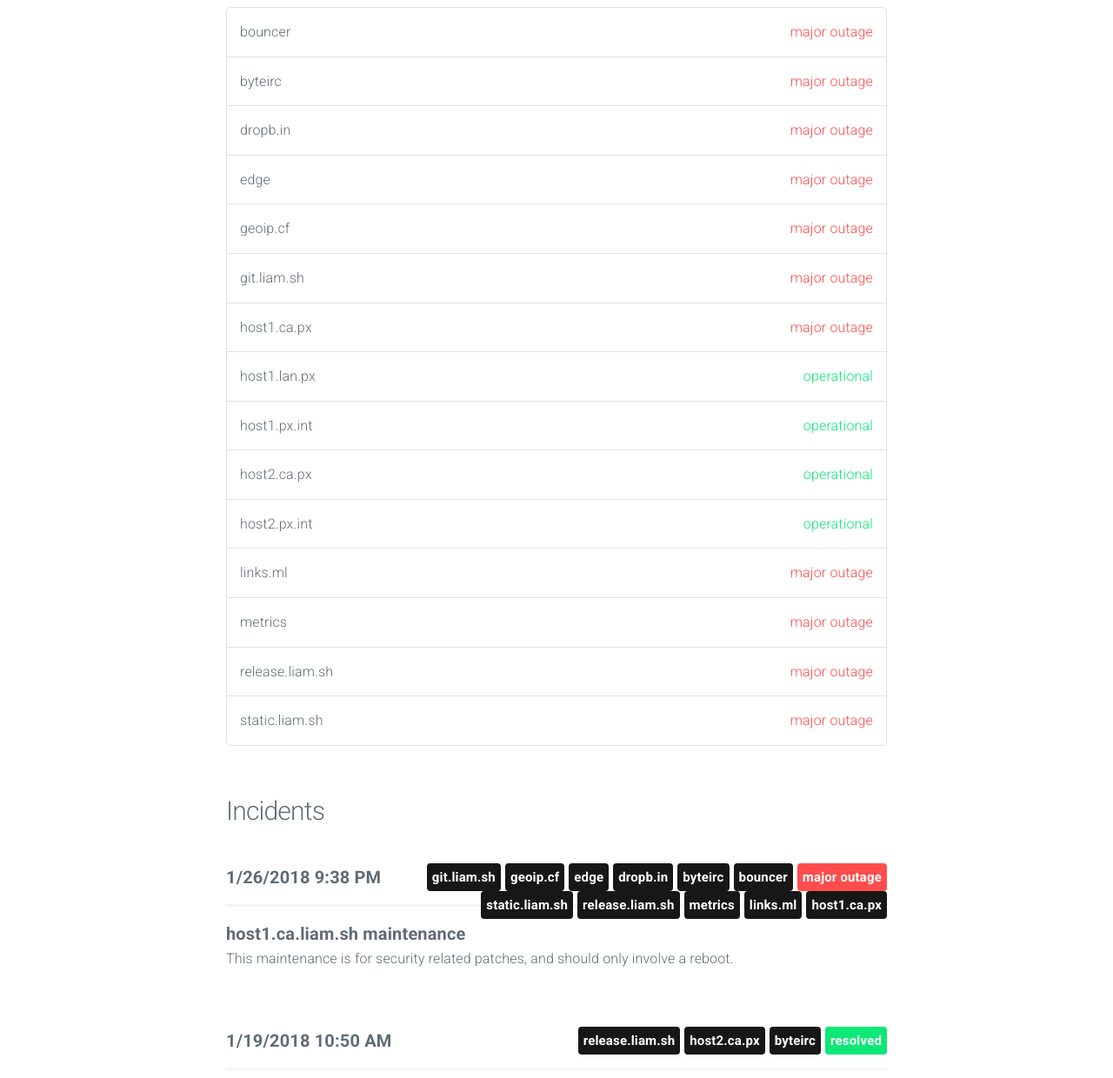
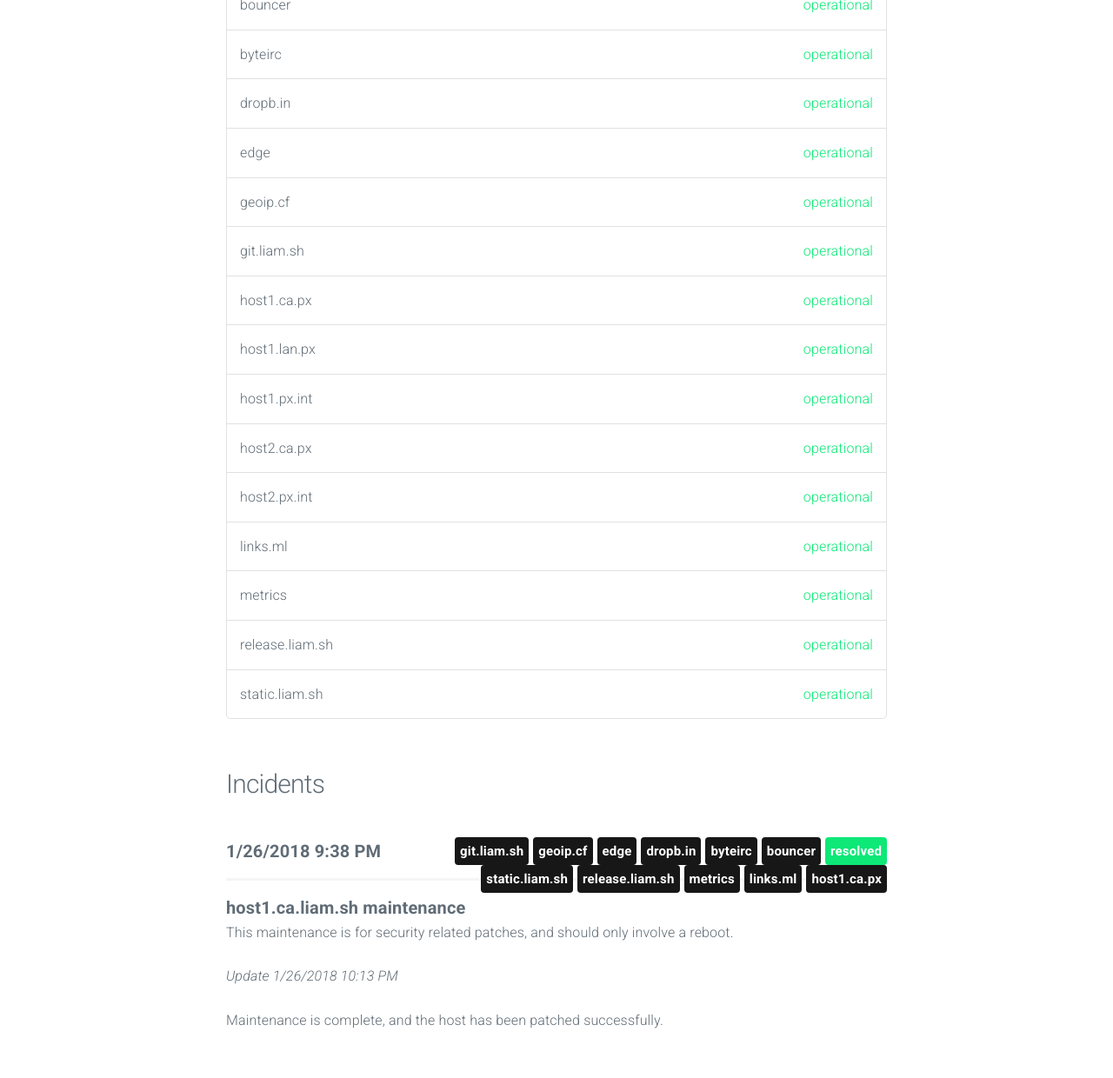
Before and after one commit to ProtheanGod/status, a plain HTML site: page index.html in a window 1280 px wide. Shown: the part 289-1529 px from the top of the page at 87% size. Drawn offline with nearby package versions, Linux system fonts and the light colour scheme; no server answers.

Commit message:
update index

```diff
--- a/index.html
+++ b/index.html
@@ -29,42 +29,40 @@
 
 			<section class="container" id="main">
 
-
-					<div class="panel major outage">
-						<span data-l10n-id="Major-outage">Major outage</span> <span data-l10n-id="on">on</span> bouncer, byteirc, dropb.in, edge, geoip.cf, git.liam.sh, host1.ca.px, links.ml, metrics, release.liam.sh, static.liam.sh.
+					<div class="panel operational" data-l10n-id="systems-operational">
+						All Systems operational.
 					</div>
-
 
 
 				<h4 data-l10n-id="systems">Systems</h4>
 				<ul class="systems">
 
 					<li>
-						bouncer <span class="status major outage" data-l10n-id="major-outage">major outage</span>
+						bouncer <span class="status operational" data-l10n-id="operational">operational</span>
 					</li>
 
 					<li>
-						byteirc <span class="status major outage" data-l10n-id="major-outage">major outage</span>
+						byteirc <span class="status operational" data-l10n-id="operational">operational</span>
 					</li>
 
 					<li>
-						dropb.in <span class="status major outage" data-l10n-id="major-outage">major outage</span>
+						dropb.in <span class="status operational" data-l10n-id="operational">operational</span>
 					</li>
 
 					<li>
-						edge <span class="status major outage" data-l10n-id="major-outage">major outage</span>
+						edge <span class="status operational" data-l10n-id="operational">operational</span>
 					</li>
 
 					<li>
-						geoip.cf <span class="status major outage" data-l10n-id="major-outage">major outage</span>
+						geoip.cf <span class="status operational" data-l10n-id="operational">operational</span>
 					</li>
 
 					<li>
-						git.liam.sh <span class="status major outage" data-l10n-id="major-outage">major outage</span>
+						git.liam.sh <span class="status operational" data-l10n-id="operational">operational</span>
 					</li>
 
 					<li>
-						host1.ca.px <span class="status major outage" data-l10n-id="major-outage">major outage</span>
+						host1.ca.px <span class="status operational" data-l10n-id="operational">operational</span>
 					</li>
 
 					<li>
@@ -84,19 +82,19 @@
 					</li>
 
 					<li>
-						links.ml <span class="status major outage" data-l10n-id="major-outage">major outage</span>
+						links.ml <span class="status operational" data-l10n-id="operational">operational</span>
 					</li>
 
 					<li>
-						metrics <span class="status major outage" data-l10n-id="major-outage">major outage</span>
+						metrics <span class="status operational" data-l10n-id="operational">operational</span>
 					</li>
 
 					<li>
-						release.liam.sh <span class="status major outage" data-l10n-id="major-outage">major outage</span>
+						release.liam.sh <span class="status operational" data-l10n-id="operational">operational</span>
 					</li>
 
 					<li>
-						static.liam.sh <span class="status major outage" data-l10n-id="major-outage">major outage</span>
+						static.liam.sh <span class="status operational" data-l10n-id="operational">operational</span>
 					</li>
 
 				</ul>
@@ -108,7 +106,7 @@
 						<span class="date moment">2018-01-26 21:38:28 UTC</span>
 
 
-							<span class="label major outage float-right" data-l10n-id="major-outage">major outage</span>
+							<span class="label operational float-right" data-l10n-id="resolved">resolved</span>
 
 
 							<span class="label system float-right">bouncer</span>
@@ -137,6 +135,10 @@
 
 						<span class="title">host1.ca.liam.sh maintenance</span>
 						<p>This maintenance is for security related patches, and should only involve a reboot.</p>
+
+
+							<p><em>Update <span class="moment">2018-01-26 22:13:57 UTC</span></em></p>
+							<p>Maintenance is complete, and the host has been patched successfully.</p>
 
 
 					</div>
```
